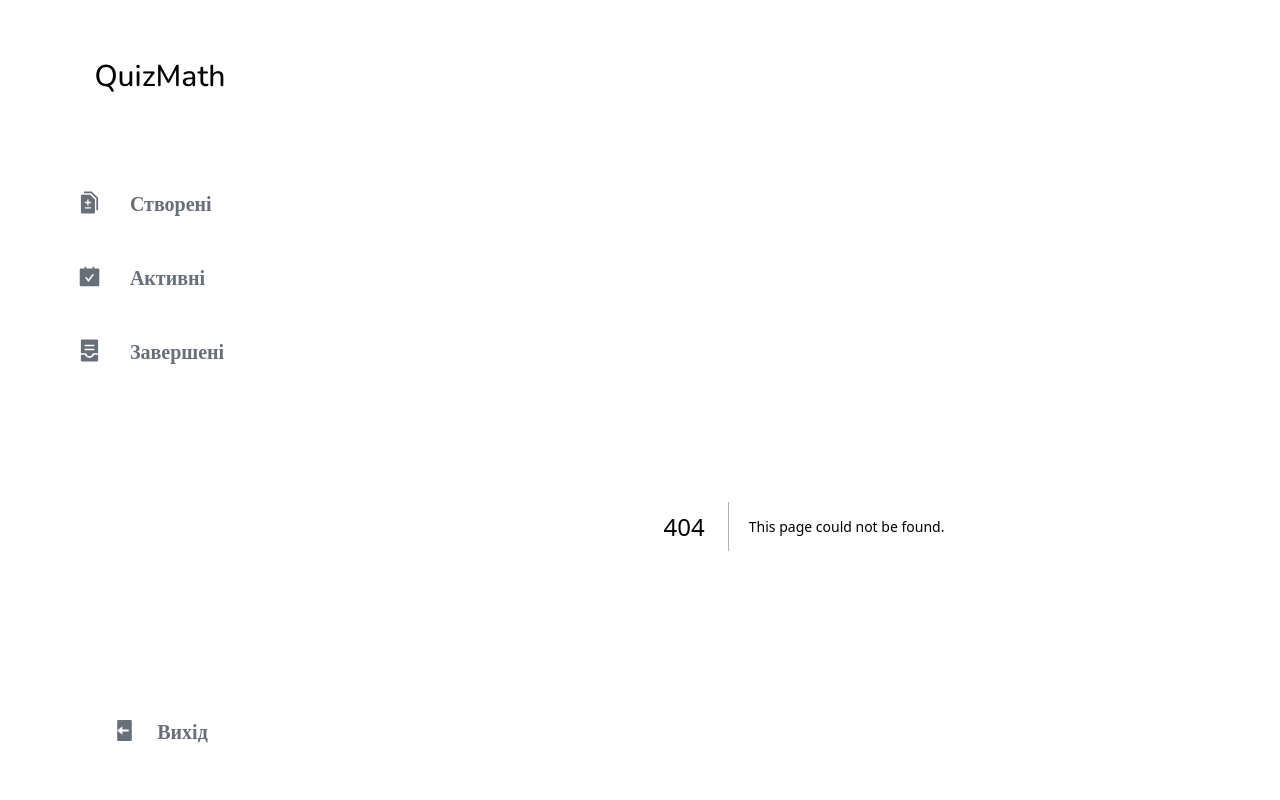
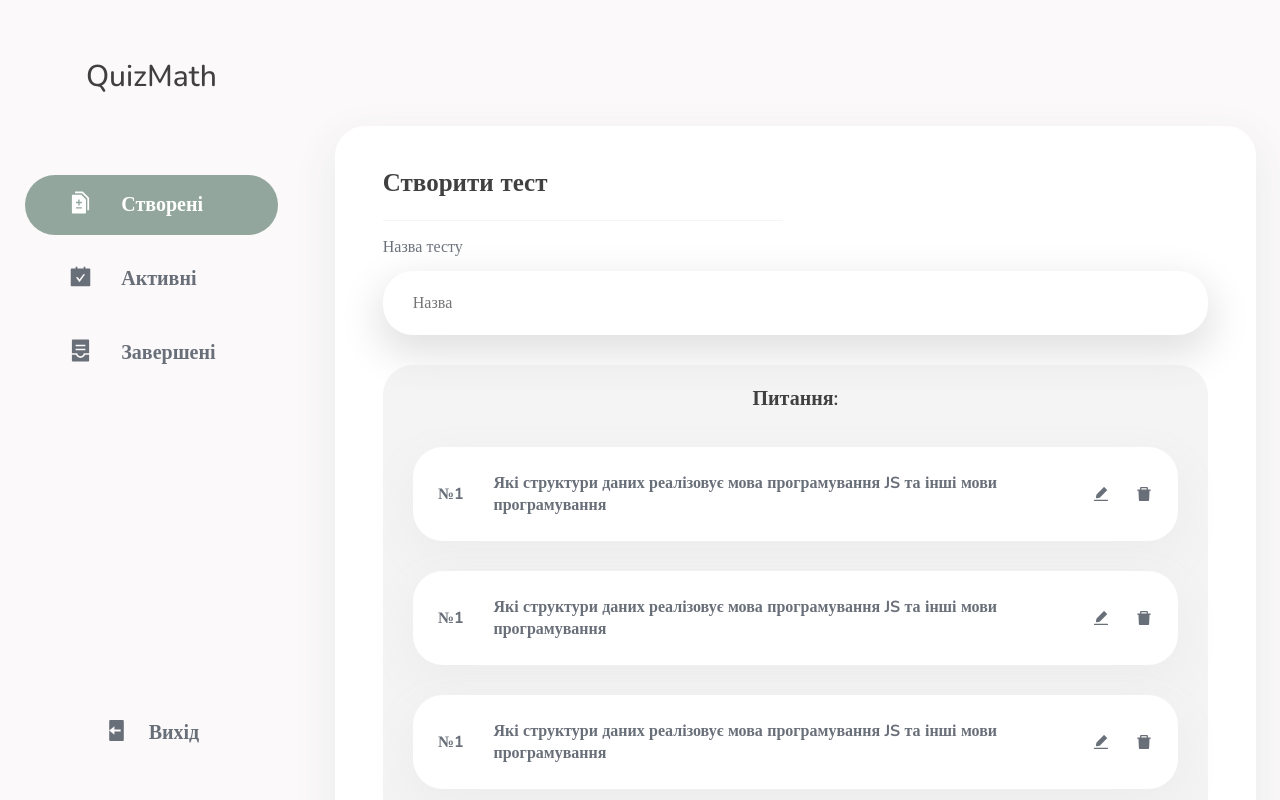
Before and after one commit to illyakomar/quiz-math, a Next.js app: page /dashboard/created/add in a window 1280 px wide. Before the commit this address had no page. Shown: the top 800 px of the page. Built offline with nearby package versions, Linux system fonts and the light colour scheme.

Commit message:
chore: provide minor fixes

```diff
--- /dev/null
+++ b/src/app/dashboard/layout.tsx
@@ -0,0 +1,21 @@
+import Sidebar from "@/components/sidebar/Sidebar";
+
+import "../../styles/main.scss";
+
+export const metadata = {
+  title: "Quiz math",
+  description: "With love",
+};
+
+export default function DashboardLayout({
+  children,
+}: {
+  children: React.ReactNode;
+}) {
+  return (
+    <div className='layout'>
+      <Sidebar />
+      <div className="layout__main-content">{children}</div>
+    </div>
+  );
+}
--- a/src/app/layout.tsx
+++ b/src/app/layout.tsx
@@ -1,7 +1,6 @@
-import Sidebar from "@/components/sidebar/Sidebar";
+import 'react-responsive-modal/styles.css';
 
 import "./../styles/main.scss";
-import 'react-responsive-modal/styles.css';
 
 export const metadata = {
   title: "Quiz math",
@@ -14,10 +13,9 @@ export default function RootLayout({
   children: React.ReactNode;
 }) {
   return (
-    <html lang="en">
-      <body className="layout">
-        <Sidebar />
-        <main className="layout__main-content">{children}</main>
+    <html lang="uk-UA">
+      <body>
+        <main>{children}</main>
       </body>
     </html>
   );
--- a/src/components/question/Question.tsx
+++ b/src/components/question/Question.tsx
@@ -10,8 +10,8 @@ const Question = () => {
       <p className='question__text'>№1</p>
       <p className='question__text'>Які структури даних реалізовує мова програмування JS та інші мови програмування </p>
       <div className="question__icon-container">
-          <AiFillEdit className="question__icon" />
-          <AiFillDelete className="question__icon" />
+        <AiFillEdit className="question__icon" />
+        <AiFillDelete className="question__icon" />
       </div>
     </div>
   );
--- a/src/components/sidebar/Sidebar.tsx
+++ b/src/components/sidebar/Sidebar.tsx
@@ -4,7 +4,7 @@ import React from "react";
 import Link from "next/link";
 import { usePathname } from "next/navigation";
 
-import { sidebarData } from "./constant";
+import { sidebarData } from "./constants";
 import { BiSolidLogOut } from "react-icons/bi";
 
 const Sidebar = () => {
--- a/src/components/sidebar/constant.tsx
+++ b/src/components/sidebar/constants.tsx
@@ -1,21 +1,23 @@
 import { AiFillDiff, AiFillCarryOut, AiFillContainer } from "react-icons/ai";
+
+const URL_SHARED_SEGMENT = '/dashboard';
 
 export const sidebarData = [
   {
     id: 1,
-    url: "/created",
+    url: `${URL_SHARED_SEGMENT}/created`,
     title: "Створені",
     icon: <AiFillDiff size={25} />,
   },
   {
     id: 2,
-    url: "/active",
+    url: `${URL_SHARED_SEGMENT}/active`,
     title: "Активні",
     icon: <AiFillCarryOut size={25} />,
   },
   {
     id: 3,
-    url: "/completed",
+    url: `${URL_SHARED_SEGMENT}/completed`,
     title: "Завершені",
     icon: <AiFillContainer size={25} />,
   },
```
Also changed, not shown: src/app/dashboard/active/page.tsx (renamed from src/app/active/page.tsx), src/app/dashboard/completed/page.tsx (renamed from src/app/completed/page.tsx), src/app/dashboard/created/add/page.tsx (renamed from src/app/created/add/page.tsx), src/app/dashboard/created/page.tsx (renamed from src/app/created/page.tsx).
